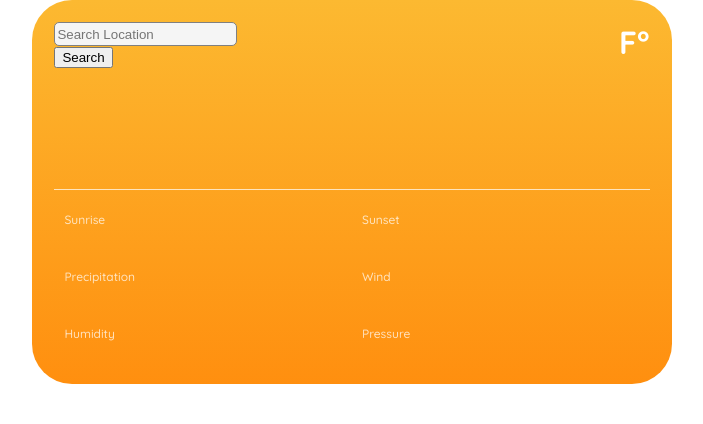
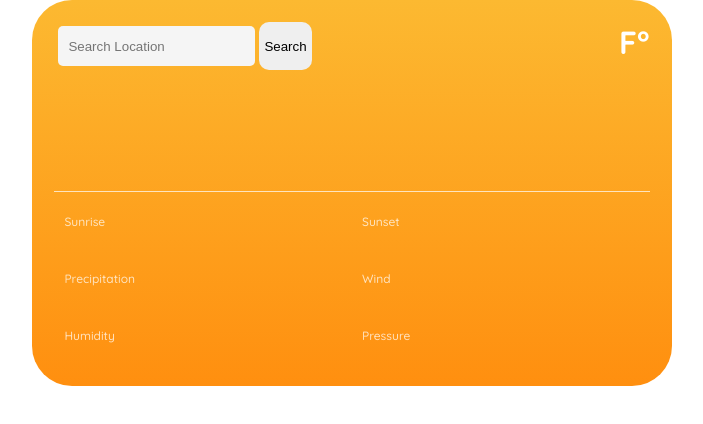
Before and after one commit to ArcticHippocampus/Weather-app-, a plain HTML site: page weather.html in a window 1280 px wide. Shown: the whole page, without its empty margins (288-991 px from the left). Drawn offline with Linux system fonts and the light colour scheme; no server answers.

Commit message:
Trigger search on enter

```diff
--- a/weather.css
+++ b/weather.css
@@ -56,15 +56,26 @@ p {
 }
 
 /* Search */
+.search{
+    display: flex;
+    flex-direction: row;
 
+}
 #searchInput {
     border: 1px solid grey;
     border-radius: 5px;
     height: 20px;
-
-
+    padding:10px;
+    border:none;
     outline: 0;
     background-color: #f5f5f5;
+    margin: 4px;
+  }
+
+  #submit {
+      border:none;
+      padding:5px;
+      border-radius:10px;
   }
 
 /*Temperature unit*/
--- a/weather.js
+++ b/weather.js
@@ -106,3 +106,14 @@ function searchUnit(){
 document.addEventListener("DOMContentLoaded", firstSearch())
 submitBtn.addEventListener("click", search);
 temperatureUnit.addEventListener("click", unitChange);
+
+searchInput.addEventListener("keyup", function(event) {
+
+    if (event.keyCode === 13) {
+
+      event.preventDefault();
+
+      submitBtn.click();
+    }
+
+  });
```
